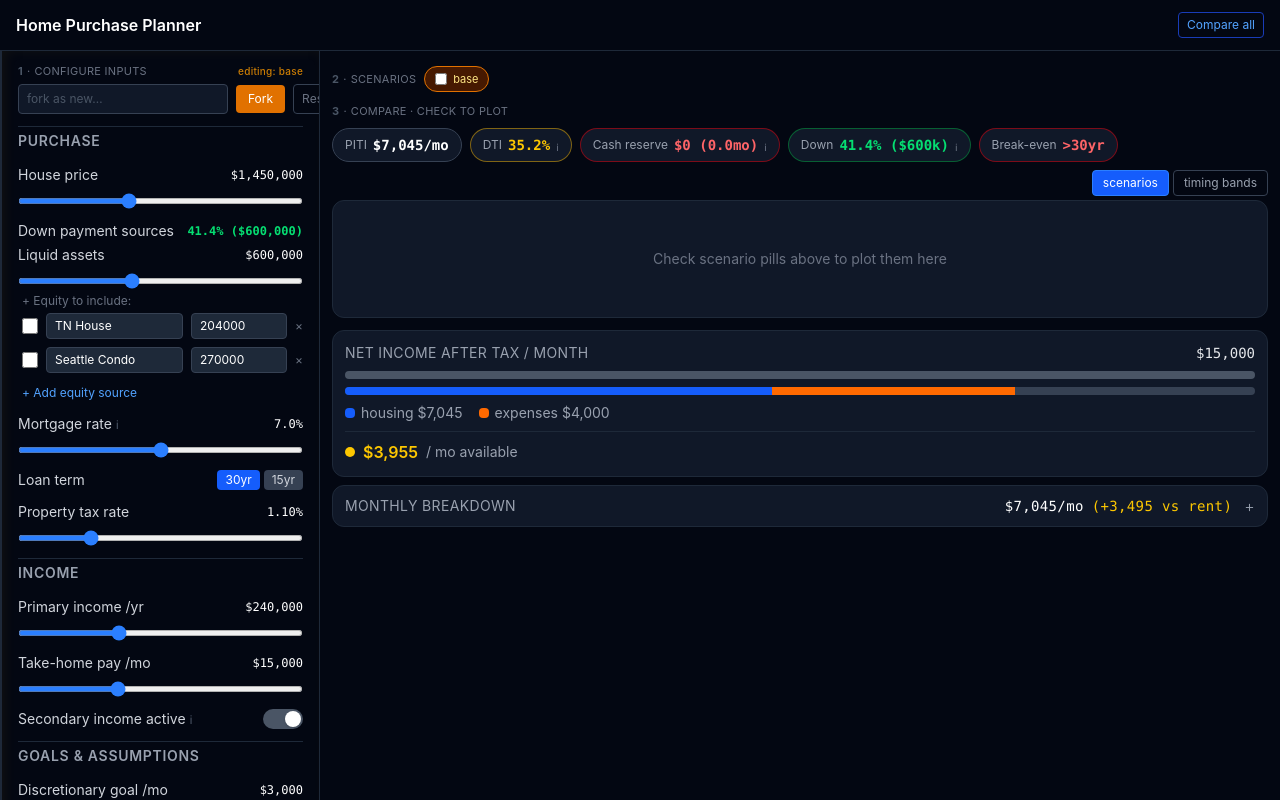
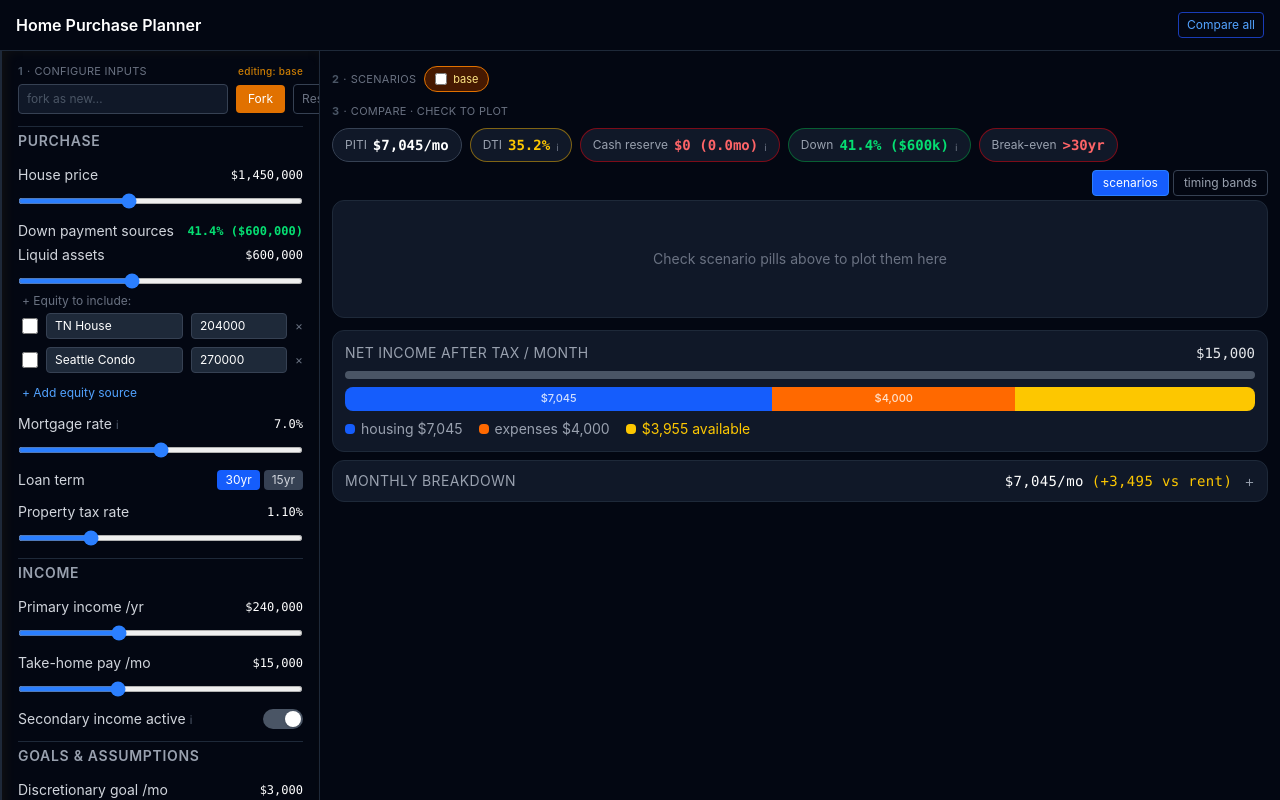
Before and after one commit to gallak87/fin, a React (Vite) app: page / in a window 1280 px wide. Shown: the top 800 px of the page. Built offline with nearby package versions, Linux system fonts and the light colour scheme.

Commit message:
ux: available segment colored+labeled in allocation bar

```diff
--- a/src/components/LifestyleGoalBar.tsx
+++ b/src/components/LifestyleGoalBar.tsx
@@ -17,11 +17,10 @@ export function LifestyleGoalBar({ metrics, inputs }: Props) {
 
   const pitiPct = takeHome > 0 ? Math.min((monthlyPITI / takeHome) * 100, 100) : 0
   const expPct = takeHome > 0 ? Math.min((expenses / takeHome) * 100, 100 - pitiPct) : 0
+  const availPct = Math.max(0, 100 - pitiPct - expPct)
 
-  const amountColor =
-    available >= 5000 ? 'text-green-400' : available >= 2000 ? 'text-yellow-400' : 'text-red-400'
-  const dotColor =
-    available >= 5000 ? 'bg-green-500' : available >= 2000 ? 'bg-yellow-400' : 'bg-red-500'
+  const availBg = available >= 5000 ? 'bg-green-500' : available >= 2000 ? 'bg-yellow-400' : 'bg-red-500'
+  const availText = available >= 5000 ? 'text-green-400' : available >= 2000 ? 'text-yellow-400' : 'text-red-400'
 
   return (
     <div className="bg-gray-900 rounded-xl p-3 border border-gray-800 space-y-2">
@@ -33,13 +32,22 @@ export function LifestyleGoalBar({ metrics, inputs }: Props) {
       {/* reference bar */}
       <div className="w-full h-2 bg-gray-600 rounded-full" />
 
-      {/* cost bar */}
-      <div className="w-full h-2 bg-gray-700 rounded-full overflow-hidden flex">
-        <div className="h-full bg-blue-600 shrink-0" style={{ width: `${pitiPct}%` }} />
-        <div className="h-full bg-orange-500 shrink-0" style={{ width: `${expPct}%` }} />
+      {/* allocation bar — housing | expenses | available */}
+      <div className="w-full h-6 bg-gray-800 rounded-lg overflow-hidden flex text-[11px] font-medium">
+        <div className="h-full bg-blue-600 shrink-0 flex items-center justify-center overflow-hidden" style={{ width: `${pitiPct}%` }}>
+          {pitiPct > 12 && <span className="text-white/80 truncate px-1">${fmt(monthlyPITI)}</span>}
+        </div>
+        <div className="h-full bg-orange-500 shrink-0 flex items-center justify-center overflow-hidden" style={{ width: `${expPct}%` }}>
+          {expPct > 10 && <span className="text-white/80 truncate px-1">${fmt(expenses)}</span>}
+        </div>
+        <div className={`h-full shrink-0 flex items-center justify-center overflow-hidden ${availBg} bg-opacity-30`} style={{ width: `${availPct}%` }}>
+          {availPct > 8 && (
+            <span className={`font-semibold truncate px-1 ${availText}`}>${fmt(Math.max(0, available))}</span>
+          )}
+        </div>
       </div>
 
-      <div className="flex gap-4 text-xs lg:text-sm text-gray-400">
+      <div className="flex flex-wrap gap-4 text-xs lg:text-sm text-gray-400">
         <span className="flex items-center gap-1.5">
           <span className="w-2.5 h-2.5 rounded-sm bg-blue-600 inline-block shrink-0" />
           housing ${fmt(monthlyPITI)}
@@ -48,15 +56,11 @@ export function LifestyleGoalBar({ metrics, inputs }: Props) {
           <span className="w-2.5 h-2.5 rounded-sm bg-orange-500 inline-block shrink-0" />
           expenses ${fmt(expenses)}
         </span>
-      </div>
-
-      <div className="border-t border-gray-800 pt-2 flex items-center gap-2">
-        <span className={`w-2.5 h-2.5 rounded-full shrink-0 ${dotColor}`} />
-        <span className={`text-base font-semibold ${amountColor}`}>${fmt(available)}</span>
-        <span className="text-xs lg:text-sm text-gray-400">/ mo available</span>
-        {available < 0 && (
-          <span className="text-xs text-red-400 ml-auto">shortfall — income doesn&apos;t cover costs</span>
-        )}
+        <span className={`flex items-center gap-1.5 ${availText}`}>
+          <span className={`w-2.5 h-2.5 rounded-sm inline-block shrink-0 ${availBg}`} />
+          ${fmt(Math.max(0, available))} available
+          {available < 0 && <span className="text-red-400 ml-1">— shortfall</span>}
+        </span>
       </div>
     </div>
   )
```
